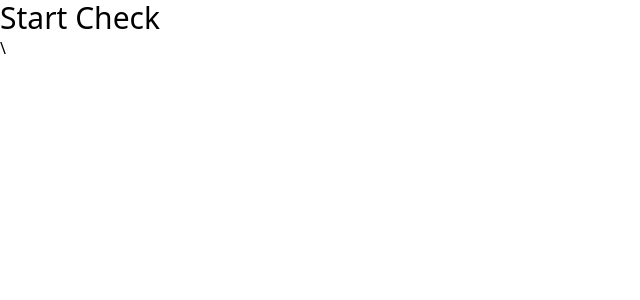
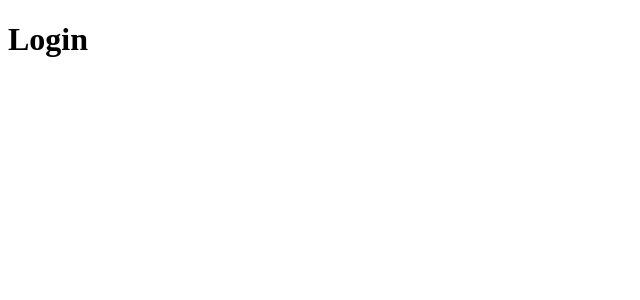
Before and after one commit to AjayPieris/NoteApp, a React (Vite) app in the folder frontend/my-project/: page /login in a window 1280 px wide. Shown: the top 300 px of the page, without its empty margins (0-640 px from the left). Built offline with nearby package versions, Linux system fonts and the light colour scheme.

Commit message:
add new files

```diff
--- a/frontend/my-project/package.json
+++ b/frontend/my-project/package.json
@@ -13,6 +13,7 @@
     "@tailwindcss/vite": "^4.1.11",
     "react": "^19.1.0",
     "react-dom": "^19.1.0",
+    "react-router-dom": "^7.7.1",
     "tailwindcss": "^4.1.11"
   },
   "devDependencies": {
--- a/frontend/my-project/src/App.css
+++ b/frontend/my-project/src/App.css
@@ -1 +1,16 @@
+@import url('https://fonts.googleapis.com/css2?family=Poppins:ital,wght@0,100;0,200;0,300;0,400;0,500;0,600;0,700;0,800;0,900;1,100;1,200;1,300;1,400;1,500;1,600;1,700;1,800;1,900&display=swap');
 @import "tailwindcss";
+
+
+@layer base{
+    html{
+        font-family: "Poppins", "sans-serif";
+    }
+    body{
+        background-color: #fdfeff;
+        overflow-x: hidden;
+    }
+}
+@layer components{
+
+}
--- a/frontend/my-project/src/App.jsx
+++ b/frontend/my-project/src/App.jsx
@@ -1,17 +1,21 @@
-import { useState } from 'react'
-import reactLogo from './assets/react.svg'
-import viteLogo from '/vite.svg'
-import './App.css'
+import react from 'react'
+import {BrowserRouter as Router, Routes, Route} from "react-router-dom";
+import Home from "./pages/Home/Home"
+import Login from "./pages/Login/Login"
+import SignUp from "./pages/SignUp/SignUp"
 
-function App() {
-  const [count, setCount] = useState(0)
+const routes = (
+  <Router>
+    <Routes>
+      <Route path='/dashboard' element={<Home />} />
+      <Route path='/login' element={<Login />} />
+      <Route path='/signup' element={<SignUp />} />
+    </Routes>
+  </Router>
+);
 
-  return (
-    <>
-      <h1 class='text-3xl'>Start Check</h1>\
-
-    </>
-  )
-}
+const App = () => {
+  return <div>{routes}</div>;
+};
 
 export default App
--- /dev/null
+++ b/frontend/my-project/src/pages/Home/Home.jsx
@@ -0,0 +1,11 @@
+import React from 'react'
+
+function Home() {
+  return (
+    <div>
+      Home
+    </div>
+  )
+}
+
+export default Home
--- /dev/null
+++ b/frontend/my-project/src/pages/Login/Login.jsx
@@ -0,0 +1,11 @@
+import React from 'react'
+
+function Login() {
+  return (
+    <div>
+      <h1>Login</h1>
+    </div>
+  )
+}
+
+export default Login
--- /dev/null
+++ b/frontend/my-project/src/pages/SignUp/SignUp.jsx
@@ -0,0 +1,11 @@
+import React from 'react'
+
+function SignUp() {
+  return (
+    <div>
+      SignUp
+    </div>
+  )
+}
+
+export default SignUp
```
Also changed, not shown: 1 other file (tests, documents, lock files or other folders).
